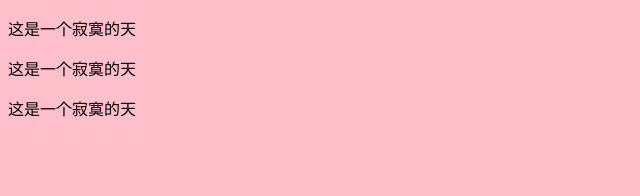
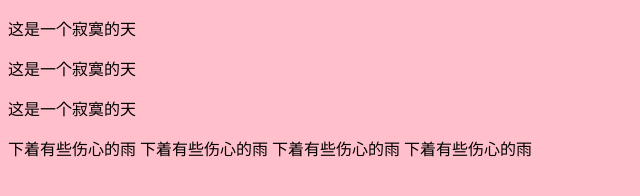
Before and after one commit to lin-0214/Issue-59, a plain HTML site: page index.html in a window 1280 px wide. Shown: the whole page, without its empty margins (0-640 px from the left). Drawn offline with Linux system fonts and the light colour scheme.

Commit message:
新文件完成

```diff
--- a/index.html
+++ b/index.html
@@ -10,6 +10,9 @@
     <p> 这是一个寂寞的天</p>
     <p> 这是一个寂寞的天</p>
     <p> 这是一个寂寞的天</p>
-
+    <span>下着有些伤心的雨</span>
+    <span>下着有些伤心的雨</span>
+    <span>下着有些伤心的雨</span>
+    <span>下着有些伤心的雨</span>
 </body>
 </html>
```
